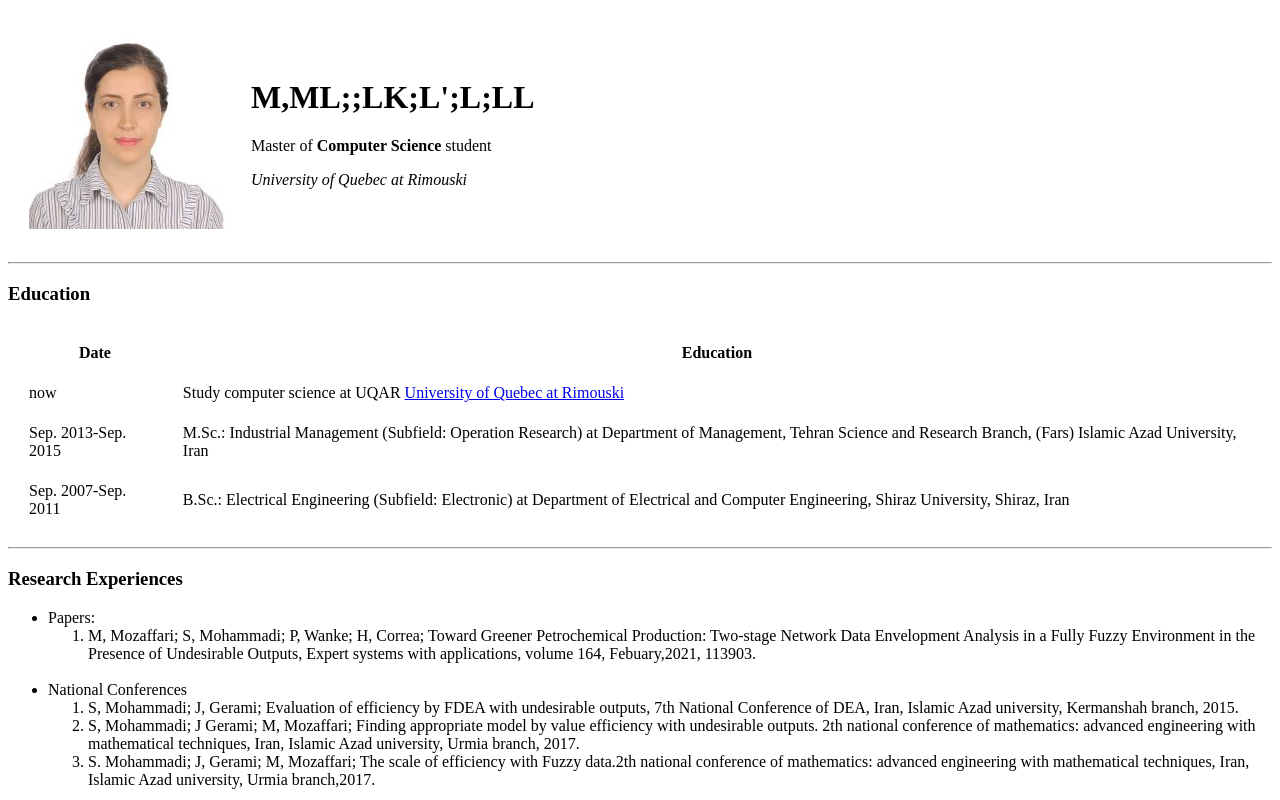
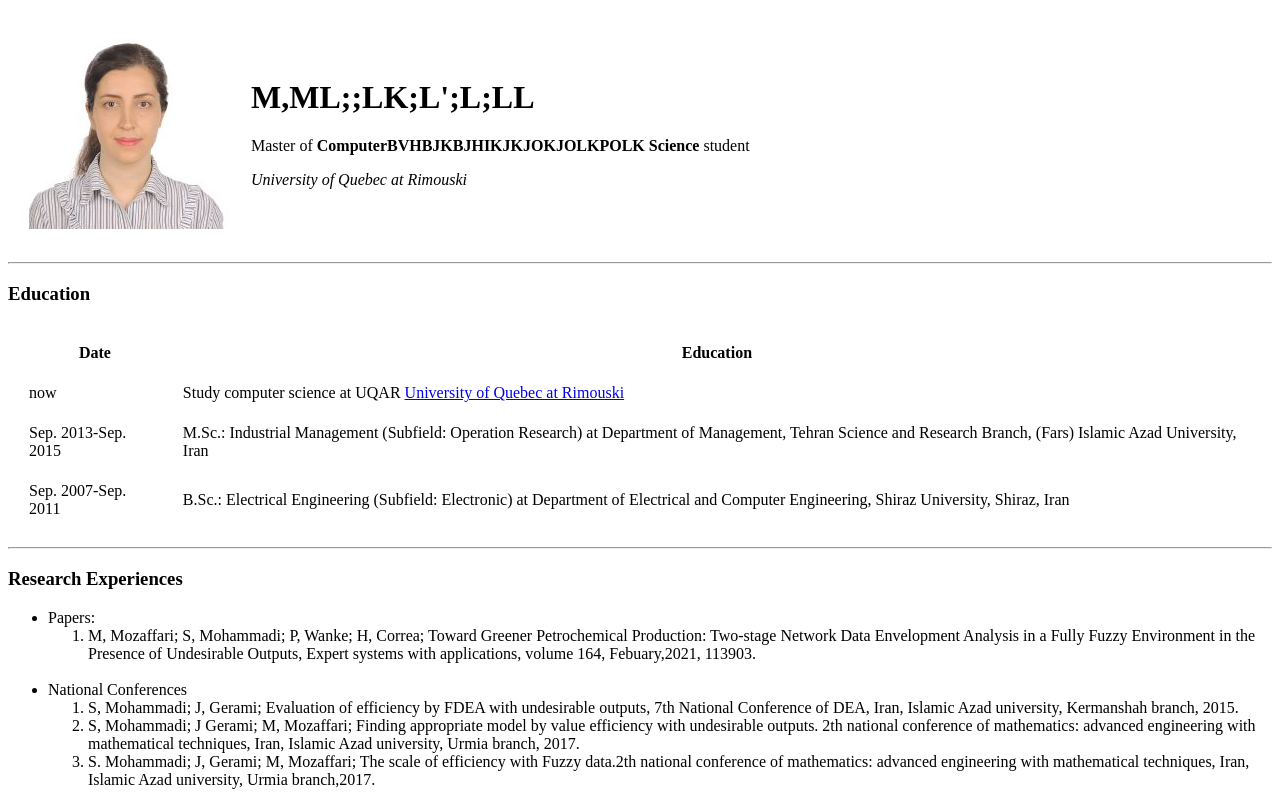
Before and after one commit to samira126/CV_SAMIRA_MOHAMMADI, a plain HTML site: page index.html in a window 1280 px wide. Shown: the top 800 px of the page. Drawn offline with Linux system fonts and the light colour scheme.

Commit message:
Update index.html

```diff
--- a/index.html
+++ b/index.html
@@ -10,7 +10,7 @@
       <td><img src="SAMIRA4.jpg" alt="Samira Mohammadi profile picture">
       </td><td><h1> M,ML;;LK;L';L;LL </h1>
 
-          <p>Master  of <strong>Computer Science </strong>student</p>
+          <p>Master  of <strong>ComputerBVHBJKBJHIKJKJOKJOLKPOLK Science </strong>student</p>
           <p><em> University of Quebec at Rimouski</em></p></td>
     </table>
 
```
